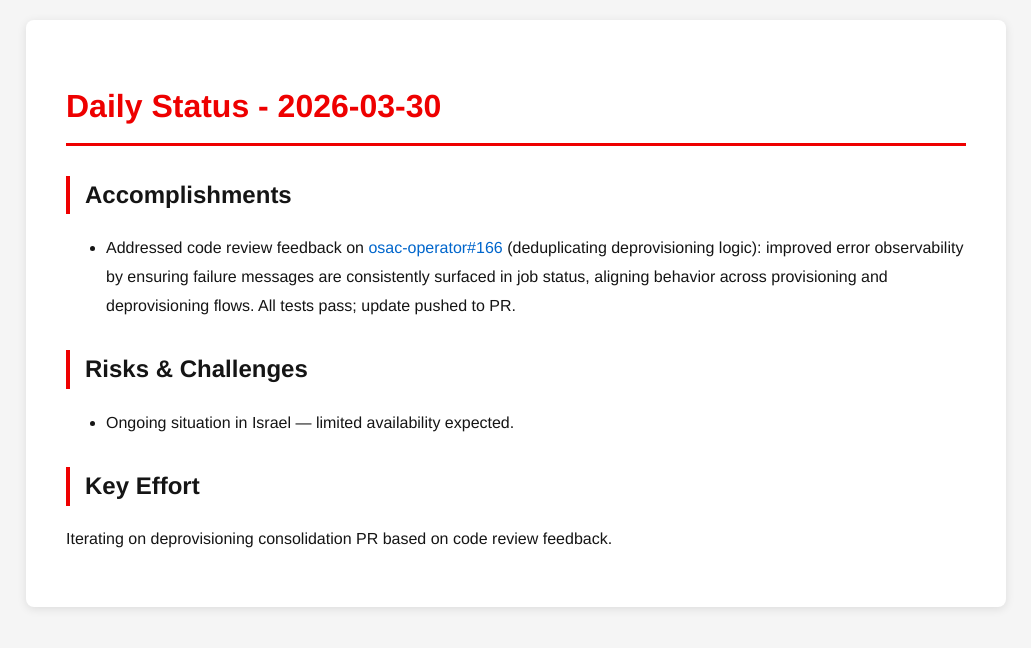
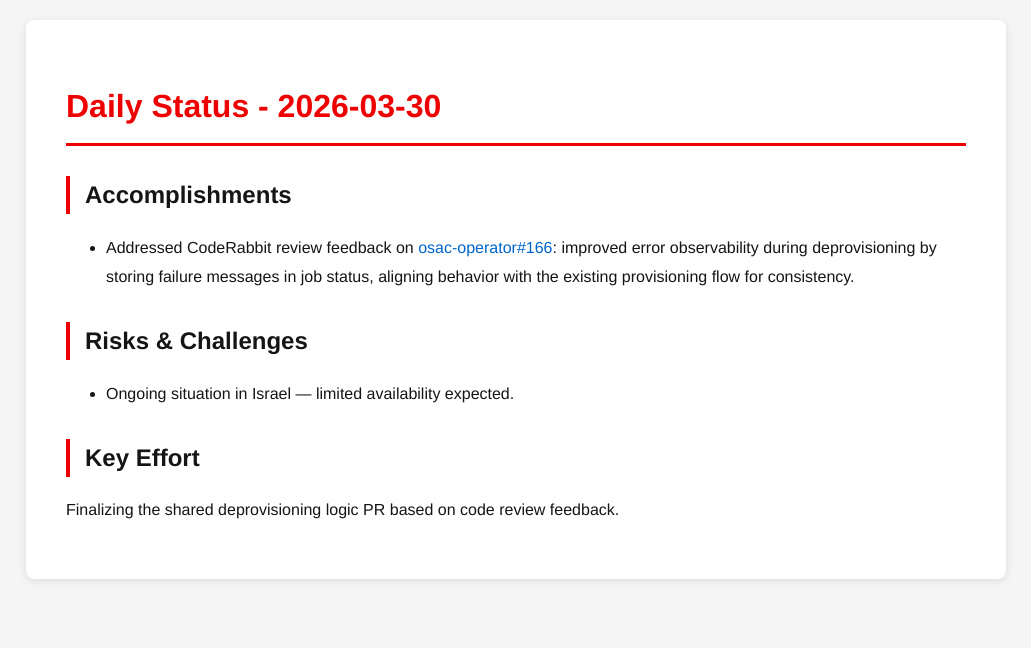
Before and after one commit to tzvatot/daily-status, a Jekyll site: the page built from 2026-03-30.md, in a window 1280 px wide. Shown: the top 648 px of the page, without its empty margins (124-1155 px from the left). Built offline with Jekyll 4.4.1, drawn with Linux system fonts in a browser that asks for light colours.

Commit message:
Daily status update - 2026-03-30

```diff
--- a/2026-03-30.md
+++ b/2026-03-30.md
@@ -7,10 +7,10 @@ date: 2026-03-30
 # Daily Status - 2026-03-30
 
 ## Accomplishments
-- Addressed code review feedback on [osac-operator#166](https://github.com/osac-project/osac-operator/pull/166) (deduplicating deprovisioning logic): improved error observability by ensuring failure messages are consistently surfaced in job status, aligning behavior across provisioning and deprovisioning flows. All tests pass; update pushed to PR.
+- Addressed CodeRabbit review feedback on [osac-operator#166](https://github.com/osac-project/osac-operator/pull/166): improved error observability during deprovisioning by storing failure messages in job status, aligning behavior with the existing provisioning flow for consistency.
 
 ## Risks & Challenges
 - Ongoing situation in Israel — limited availability expected.
 
 ## Key Effort
-Iterating on deprovisioning consolidation PR based on code review feedback.
+Finalizing the shared deprovisioning logic PR based on code review feedback.
```
